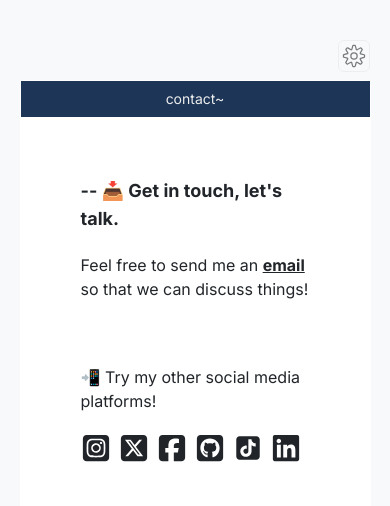
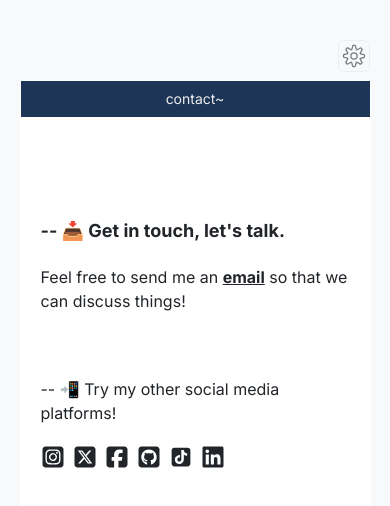
Before and after one commit to MeinardEdrei/Portfolio-Website, a Next.js app: page /Contact in a window 390 px wide. Shown: the top 506 px of the page. Built offline with nearby package versions, Linux system fonts and the light colour scheme.

Commit message:
🎨 Adjusted window padding

```diff
--- a/app/Contact/page.js
+++ b/app/Contact/page.js
@@ -12,7 +12,7 @@ const page = () => {
         <div className="bg-[var(--secondary-background)] border-[1px] border-white/15 md:w-[70%] w-[90%] h-full rounded-md">
           <div className="flex justify-center items-center bg-[--primary] p-2 text-sm text-[var(--text-inverted)]">contact~</div>
           <div className="flex flex-col p-5 md:px-10">
-            <div className="p-10">
+            <div className="md:px-10 py-20">
               <div>
                 <h1 className="md:text-2xl text-lg font-semibold mb-5">
                   -- 📥 Get in touch, let&apos;s talk.
@@ -23,37 +23,31 @@ const page = () => {
               </div>
               <div className="flex flex-col gap-5 mt-16">
                 <h1 className="font-medium">
-                  📲 Try my other social media platforms!
+                  -- 📲 Try my other social media platforms!
                 </h1>
-                <div className="flex gap-2">
+                <div className="flex gap-2 md:text-3xl text-2xl">
                   <Link href='https://www.instagram.com/meinardedreii/'>
                     <FaSquareInstagram
-                      className="text-3xl"
                     />
                   </Link>
                   <Link href='https://x.com/meinardedrei'>
                     <FaSquareXTwitter
-                      className="text-3xl"
                     />
                   </Link>
                   <Link href='https://www.facebook.com/profile.php?id=100069723366579'>
                     <FaSquareFacebook
-                      className="text-3xl"
                     />
                   </Link>
                   <Link href='https://github.com/MeinardEdrei'>
                     <FaSquareGithub
-                      className="text-3xl"
                     />
                   </Link>
                   <Link href='https://www.tiktok.com/@meinardedrei'>
                     <AiFillTikTok
-                      className="text-3xl"
                     />
                   </Link>
                   <Link href='https://www.linkedin.com/in/meinard-edrei-santos-8894532b7/'>
                     <FaLinkedin
-                      className="text-3xl"
                     />
                   </Link>
                 </div>
```
